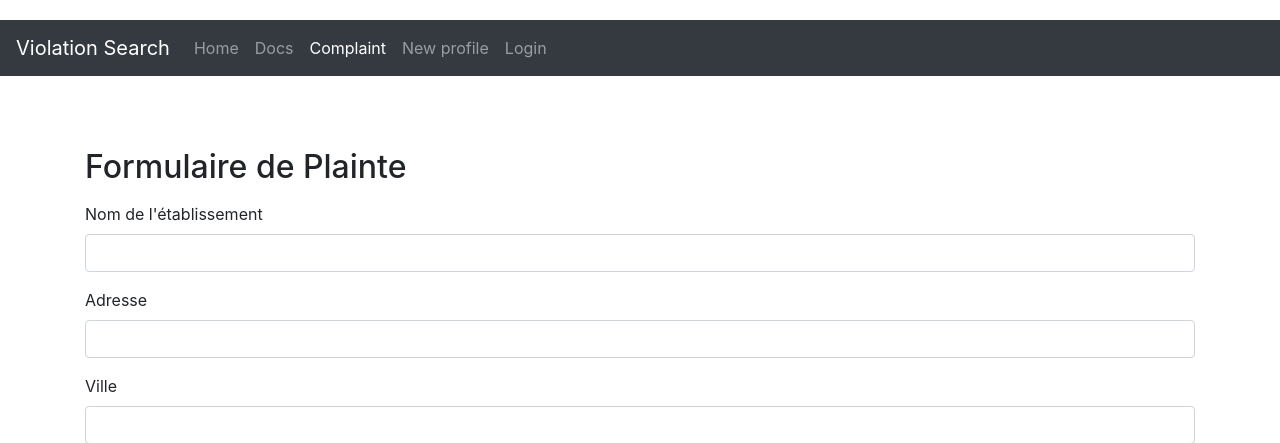
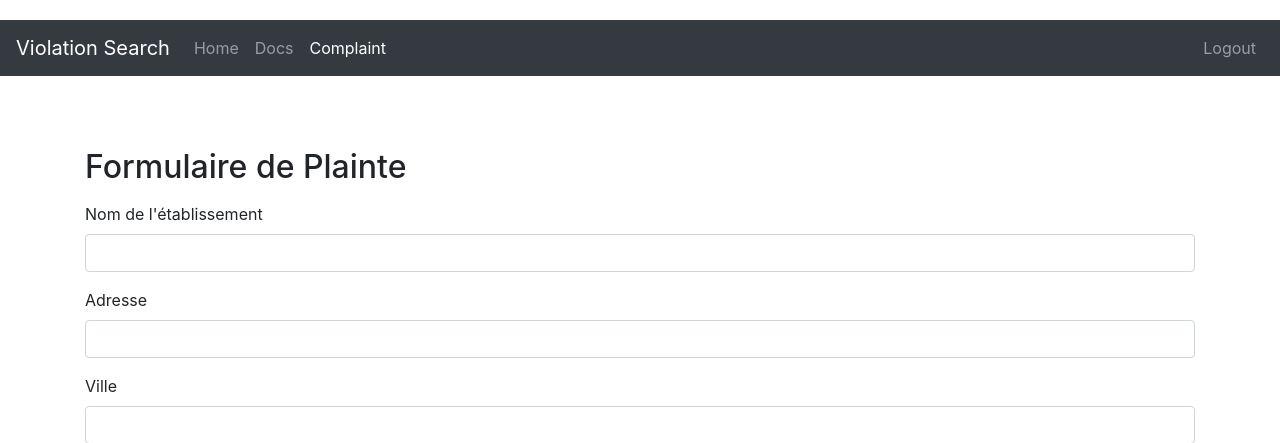
Before and after one commit to KevenJAntenor/FoodWatch, a Flask app: page /complaint in a window 1280 px wide. Shown: the top 443 px of the page. Run offline with Flask 3, Linux system fonts and the light colour scheme; the visitor is signed in with stand-in values (Sample User, id 1); data that the repository does not hold is empty; some libraries are stand-ins or nearby versions.

Commit message:
Implementation de D4

```diff
--- a/app.py
+++ b/app.py
@@ -1,4 +1,5 @@
 import base64
+from functools import wraps
 import uuid
 from flask import Flask, abort, flash, render_template, request, redirect, session, url_for, jsonify, Response
 from scripts.database import Database
@@ -21,6 +22,29 @@ scheduler.add_job(func=synchronize_data, trigger="cron", hour=0)
 scheduler.start()
 
 atexit.register(lambda: scheduler.shutdown())
+
+@app.context_processor
+def context_processor():
+    return {'is_authenticated': is_authenticated()}
+
+
+
+def authenticated_only(route_function):
+    @wraps(route_function)
+    def wrapper(*args, **kwargs):
+        if is_authenticated():
+            return route_function(*args, **kwargs)
+        else:
+            flash("Connectez-vous pour acceder a cette page !", "info")
+            return render_template("index.html"), 401
+
+    return wrapper
+
+
+def is_authenticated():
+    return 'user' in session
+
+
 
 
 @app.route('/contrevenants', methods=['GET'])
@@ -191,7 +215,8 @@ def create_user_profile():
             validate(instance=request_data, schema=user_profile_schema)
         except ValidationError as e:
             error_message ="Erreur de validation du document JSON: {}".format(e.message)
-            return render_template("create_new_profile.html", establishments=establishments), 00
+            return jsonify({'error': str(error_message), 'success': False}), 500
+            # return render_template("create_new_profile.html", establishments=establishments), 00
 
 
         db = Database()
@@ -231,8 +256,19 @@ def login_user():
         else:
             return render_template("login.html", error_message=error_message), 404
 
+@app.route("/logout")
+@authenticated_only
+def logout_user():
+    if "user" in session:
+        session_id = session["user"]
+        db = Database()
+        db.delete_session(session_id)
+        session.pop("user", None)
+        return redirect(url_for('login_user'))
+
 
 @app.route('/user_profile_home/<int:utilisateur_id>', methods=["GET"])
+@authenticated_only
 def user_profile_home(utilisateur_id):
     db = Database()
     user = db.get_user_by_id(utilisateur_id)
@@ -249,6 +285,7 @@ def user_profile_home(utilisateur_id):
         abort(404, error_message)
 
 @app.route('/update_establishments/<int:utilisateur_id>', methods=["POST"])
+@authenticated_only
 def update_establishments(utilisateur_id):
     try:
         db = Database()
@@ -264,6 +301,7 @@ def update_establishments(utilisateur_id):
 
 
 @app.route('/upload_profile_pic/<int:utilisateur_id>', methods=["POST"])
+@authenticated_only
 def upload_profile_pic(utilisateur_id):
     try:
         db = Database()
--- a/templates/navbar.html
+++ b/templates/navbar.html
@@ -1,5 +1,4 @@
 <nav class="navbar navbar-expand-lg navbar-dark bg-dark">
-
   <a class="navbar-brand" href="/">Violation Search</a>
   <button class="navbar-toggler" type="button" data-toggle="collapse" data-target="#navbarNav" aria-controls="navbarNav"
     aria-expanded="false" aria-label="Toggle navigation">
@@ -17,12 +16,20 @@
       <li class="nav-item {{ 'active' if request.path == '/complaint' else '' }}">
         <a class="nav-link" href="/complaint">Complaint</a>
       </li>
+    </ul>
+    <ul class="navbar-nav ml-auto">
+      {% if is_authenticated %}
+      <li class="nav-item {{ 'active' if request.path == '/logout' else '' }}">
+        <a class="nav-link" href="/logout">Logout</a>
+      </li>
+      {% else %}
       <li class="nav-item {{ 'active' if request.path == '/create_user_profile' else '' }}">
         <a class="nav-link" href="/create_user_profile">New profile</a>
       </li>
-      <li class="nav-item {{ 'active' if request.path == '/create_user_profile' else '' }}">
+      <li class="nav-item {{ 'active' if request.path == '/login' else '' }}">
         <a class="nav-link" href="/login">Login</a>
       </li>
+      {% endif %}
     </ul>
   </div>
 </nav>
```
Also changed, not shown: 1 other file.
